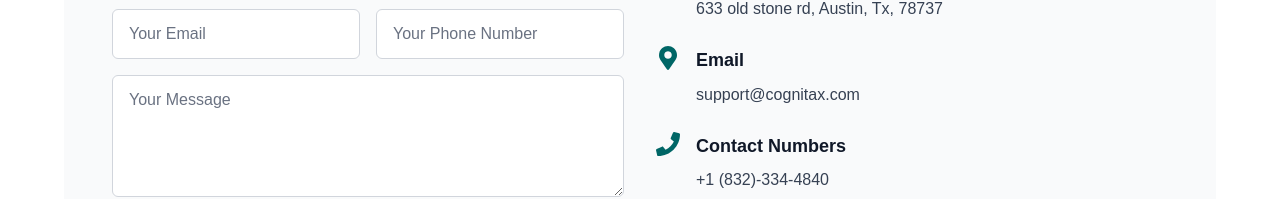
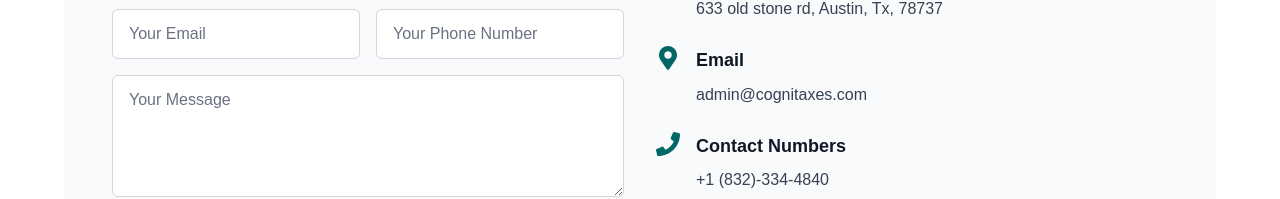
Before and after one commit to 18ShivaRam/ct_withrefer, a Next.js app: page /contact in a window 1280 px wide. Shown: the part 711-910 px from the top of the page. Built offline with nearby package versions, Linux system fonts and the light colour scheme.

Commit message:
email chnged in footer and incontact page

```diff
--- a/src/app/contact/page.tsx
+++ b/src/app/contact/page.tsx
@@ -81,7 +81,7 @@ export default function ContactPage() {
   const contactInfo = {
     address: "633 old stone rd, Austin, Tx, 78737",
     phone: "+1 (832)-334-4840",
-    email: "support@cognitax.com"
+    email: "admin@cognitaxes.com"
   };
 
   const fadeIn = {
@@ -290,7 +290,7 @@ export default function ContactPage() {
               </p>
 
               <a
-                href="mailto:info@cognitax.com"
+                href="mailto:admin@cognitax.com"
                 className="inline-block bg-[#00B2FF] text-white py-3 px-6 rounded-md hover:bg-blue-600 transition-colors"
               >
                 Email Us
```
